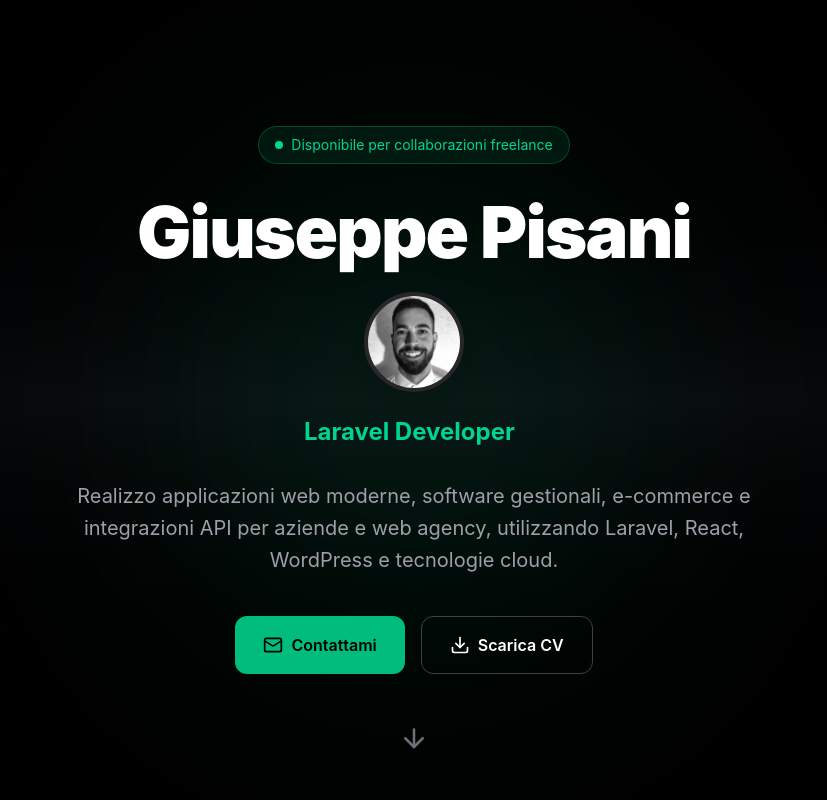
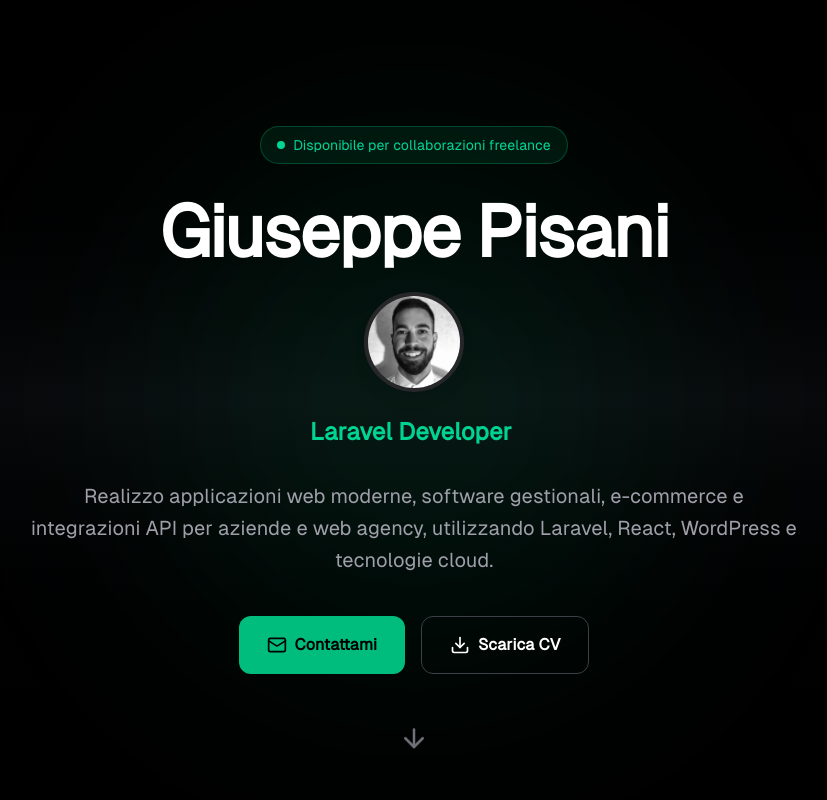
Before and after one commit to Forklein/portfolio, a React (Vite) app: page / in a window 1280 px wide. Shown: the top 800 px of the page, without its empty margins (226-1053 px from the left). Built offline with nearby package versions, Linux system fonts and the light colour scheme.

Commit message:
add font

```diff
--- a/package.json
+++ b/package.json
@@ -10,6 +10,8 @@
     "preview": "vite preview"
   },
   "dependencies": {
+    "@fontsource/geist-mono": "^5.3.0",
+    "@fontsource/geist-sans": "^5.3.0",
     "@tailwindcss/vite": "^4.2.0",
     "embla-carousel-react": "^8.6.0",
     "framer-motion": "^12.34.3",
--- a/src/index.css
+++ b/src/index.css
@@ -4,6 +4,10 @@
   --navbar-height: 0;
 }
 
+body {
+  font-family: "Geist Sans", sans-serif;
+}
+
 html {
   scroll-behavior: smooth;
 }
--- a/src/main.tsx
+++ b/src/main.tsx
@@ -1,5 +1,8 @@
 import { StrictMode } from 'react'
 import { createRoot } from 'react-dom/client'
+
+import "@fontsource/geist-sans";
+import "@fontsource/geist-mono";
 import App from './App'
 import './index.css'
 
```
Also changed, not shown: 1 other file (tests, documents, lock files or other folders).
